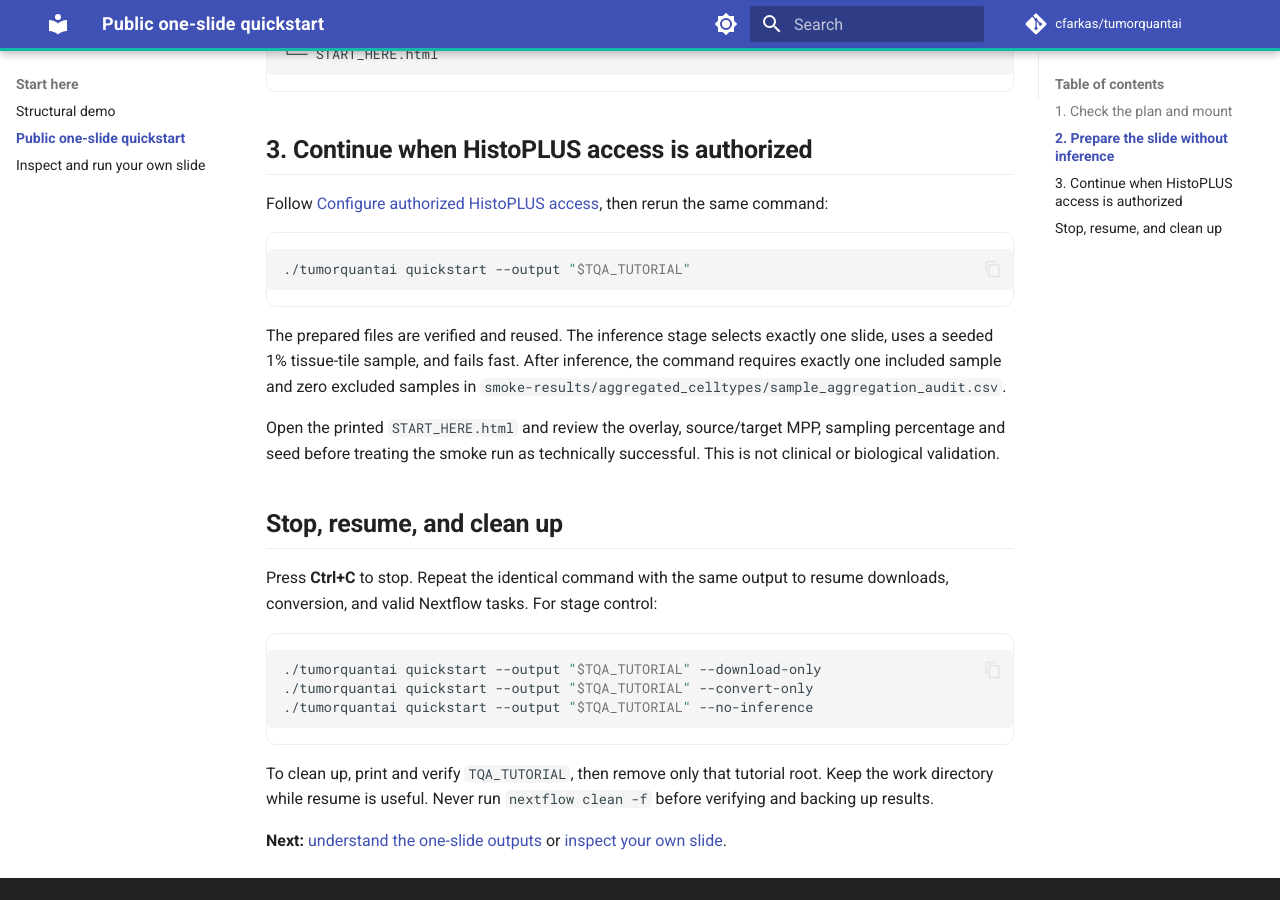
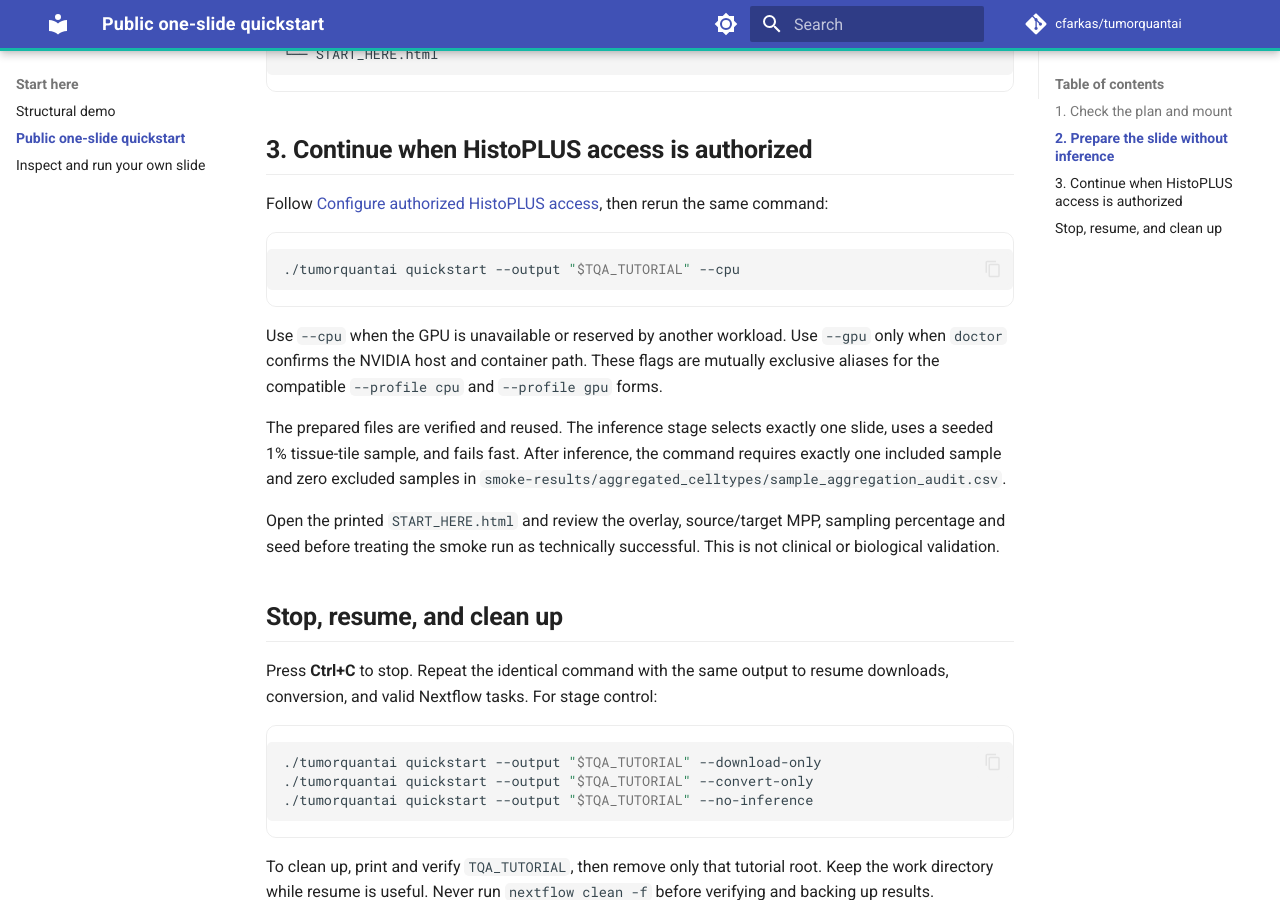
Before and after one commit to cfarkas/tumorquantai, an MkDocs documentation site: the page built from docs/start-here/public-slide.md, in a window 1280 px wide and 900 px high, scrolled down 2433 px. Built offline with MkDocs 1.6.1 and Material for MkDocs 9.7.7, drawn with Linux system fonts in a browser that asks for light colours; comment, search, counter and statistics services are not loaded.

Commit message:
Add CPU and GPU CLI aliases

````diff
--- a/docs/start-here/public-slide.md
+++ b/docs/start-here/public-slide.md
@@ -40,7 +40,7 @@ mkdir -p "$TQA_TUTORIAL"
 findmnt -T "$TQA_TUTORIAL"
 df -hT "$TQA_TUTORIAL"
 test -w "$TQA_TUTORIAL"
-./tumorquantai quickstart --output "$TQA_TUTORIAL" --dry-run
+./tumorquantai quickstart --output "$TQA_TUTORIAL" --cpu --dry-run
 ```
 
 If the host dependencies are missing, follow [Install and check the
@@ -95,8 +95,13 @@ Follow [Configure authorized HistoPLUS access](../how-to/model-access.md), then
 rerun the same command:
 
 ```bash
-./tumorquantai quickstart --output "$TQA_TUTORIAL"
+./tumorquantai quickstart --output "$TQA_TUTORIAL" --cpu
 ```
+
+Use `--cpu` when the GPU is unavailable or reserved by another workload. Use
+`--gpu` only when `doctor` confirms the NVIDIA host and container path. These
+flags are mutually exclusive aliases for the compatible `--profile cpu` and
+`--profile gpu` forms.
 
 The prepared files are verified and reused. The inference stage selects exactly
 one slide, uses a seeded 1% tissue-tile sample, and fails fast. After inference,
````
Also changed, not shown: README.md (+9 -3 lines), docs/how-to/choose-preset.md (+5 -0 lines), docs/reference/cli.md (+10 -2 lines), docs/reference/configuration.md (+1 -0 lines), docs/troubleshooting/index.md (+3 -3 lines), docs/tutorials/one-public-slide.md (+3 -3 lines), 2 other files.
